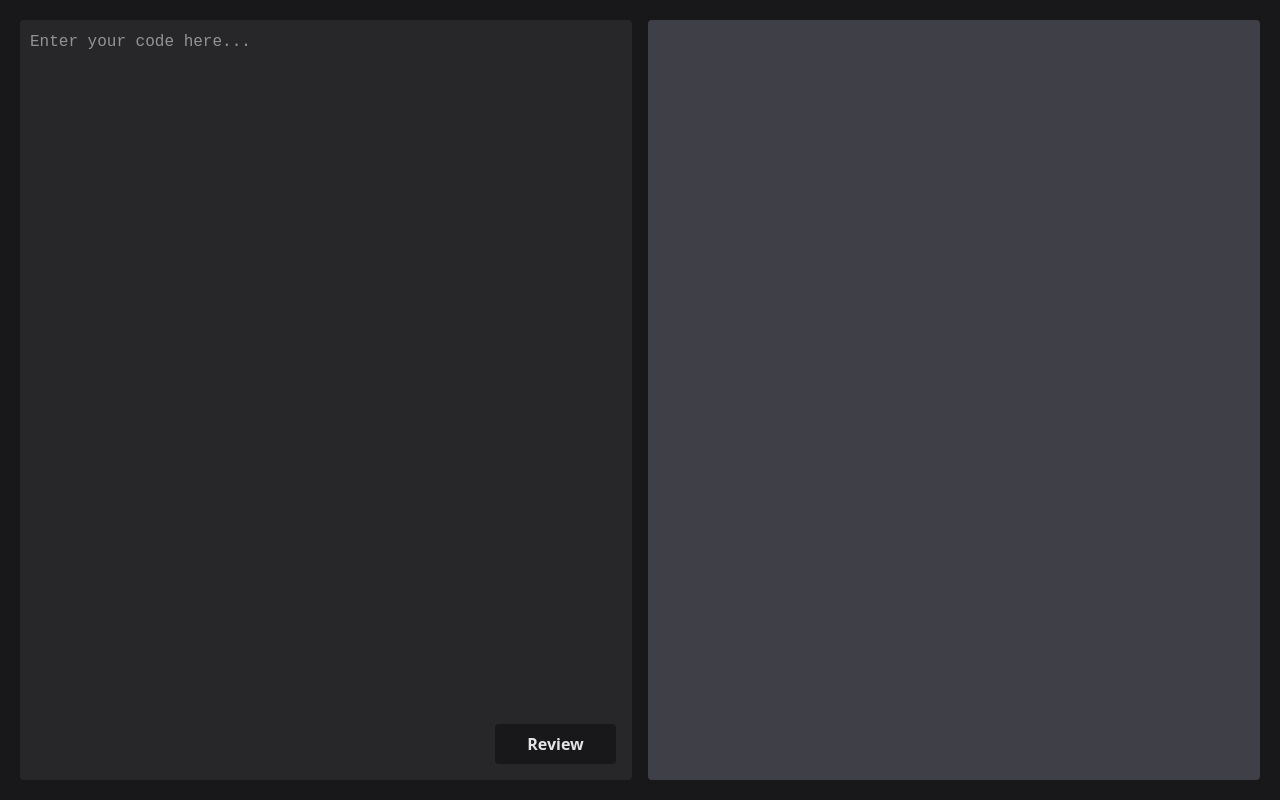
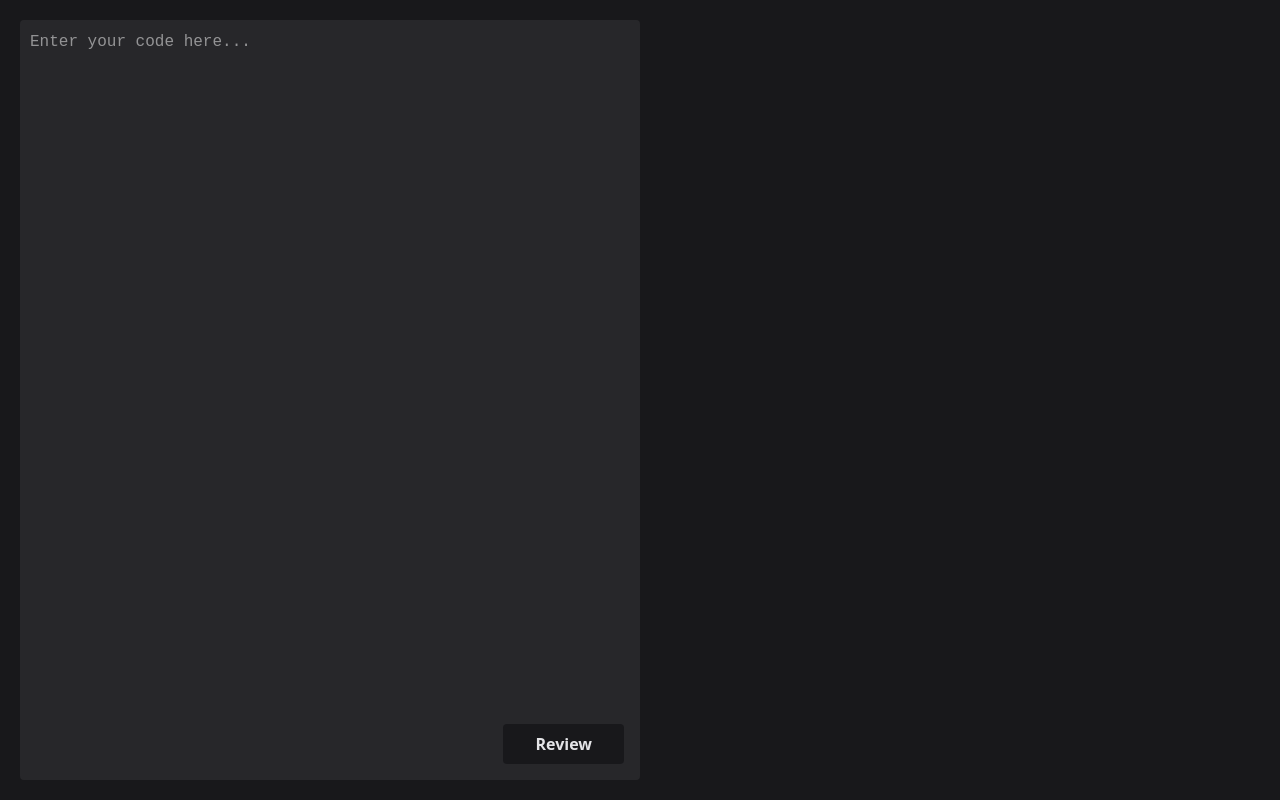
Before and after one commit to Premium07/ai-code-reviewer, a React (Vite) app in the folder client/: page / in a window 1280 px wide. Built offline with nearby package versions, Linux system fonts and the light colour scheme.

Commit message:
fix: conditionally render review section only when review is available

```diff
--- a/client/src/App.jsx
+++ b/client/src/App.jsx
@@ -67,9 +67,11 @@ const App = () => {
           )}
         </button>
       </section>
-      <section className="h-full flex basis-1/2 bg-zinc-700 rounded text-white p-4 overflow-auto flex-col gap-4">
-        <Markdown rehypePlugins={[rehypeHighlight]}>{review}</Markdown>
-      </section>
+      {review && (
+        <section className="h-full flex basis-1/2 text-justify bg-zinc-700 rounded text-white p-4 overflow-auto flex-col gap-4">
+          <Markdown rehypePlugins={[rehypeHighlight]}>{review}</Markdown>
+        </section>
+      )}
     </main>
   );
 };
```
